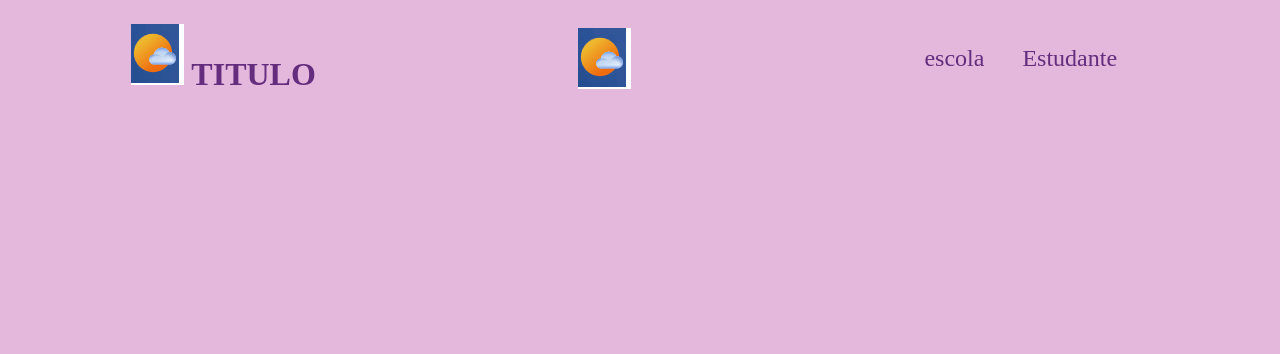
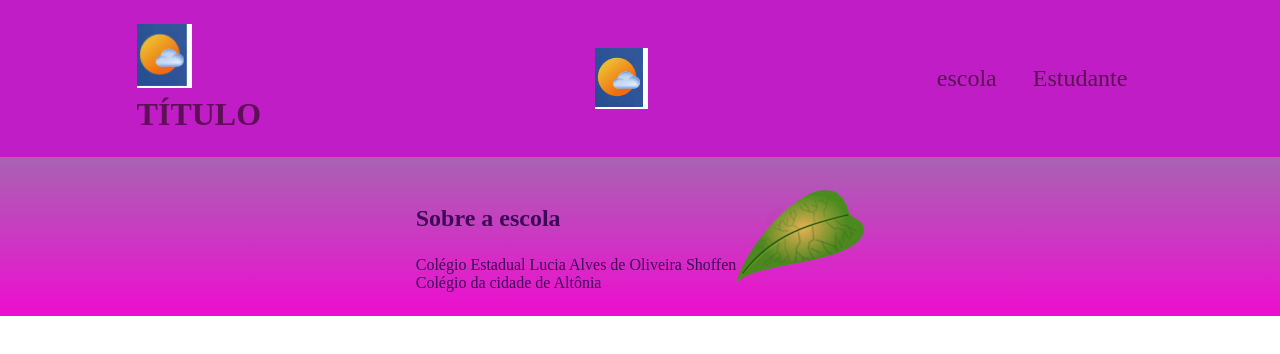
Before and after one commit to profsimonehorwat/site-turma-criativa1, a plain HTML site: page index.html in a window 1280 px wide. Drawn offline with Linux system fonts and the light colour scheme.

Commit message:
site dia 08
com corpo.

```diff
--- a/index.html
+++ b/index.html
@@ -6,15 +6,24 @@
     <meta name="viewport" content="width=<>, initial-scale=1.0">
     <title>Document</title>
     <link rel="stylesheet" href="style.css">
-</head>
-<body class="cabecalho">
-    <h1><img class="cabecalho.imagem" src="sol.png" alt=""> TITULO</h1>
-    <img src="sol.png" alt=" sol">
-    <header>
-    <ul class="cabecalho-lista-item">
+    </head>
+
+<body>
+<header class="cabecalho">
+  <h1>  <img class="cabecalho-imagem" src="sol.png" alt=""> TÍTULO</h1>
+    <img src="sol.png" alt="sol">
+    <ul class="cabecalho-lista">
         <li class="cabecalho-lista-item">escola</li>
         <li class="cabecalho-lista-item">Estudante</li>
     </ul>
     </header>
+    <section class="escola">
+        <div class="escola-div-conteudo">
+            <h2 class="escola-titulo">  Sobre a escola</h2>
+            <p class="escola-texto-um">Colégio Estadual Lucia Alves de Oliveira Shoffen</p>
+            <p class="escola-texto-dois">Colégio da cidade de Altônia</p></div>
+            <img class="escola-imagem" src="folha.png" alt="folhas">
+    </section>
+
 </body>
 </html>
--- a/style.css
+++ b/style.css
@@ -4,20 +4,41 @@ padding: 0;
 }
 .cabecalho{
 
-    background-color: rgb(228, 183, 220);
-    color:rgb(100, 45, 126);
+background-color: rgb(193, 29, 199);
+color:rgb(94, 15, 88);
 display: flex;
 justify-content:space-around;
 align-items: center;
 padding: 24px 0;
 }
 
-.cabecalho.imagem{
-    width: 20%;
-    height: 43%;
+.cabecalho-imagem{
+    width: 30%;
+    height: 30%;
 }
 .cabecalho-lista-item{
     display: inline-block;
     margin: 0 16px;
     font-size: 24px;
+
 }
+
+.escola-imagem{
+    width: 10%;
+    height: 15%;
+}
+.escola{
+    background-image: linear-gradient(#a963b3,rgb(238, 13, 208));
+    color:rgb(62, 9, 87);
+    display:flex;
+    justify-content: center;
+    align-items: center;
+    padding: 24px 0;
+}
+
+.escola-div-conteudo{
+    width: 35;
+}
+.escola-titulo{
+    padding: 24px 0;
+}
```
